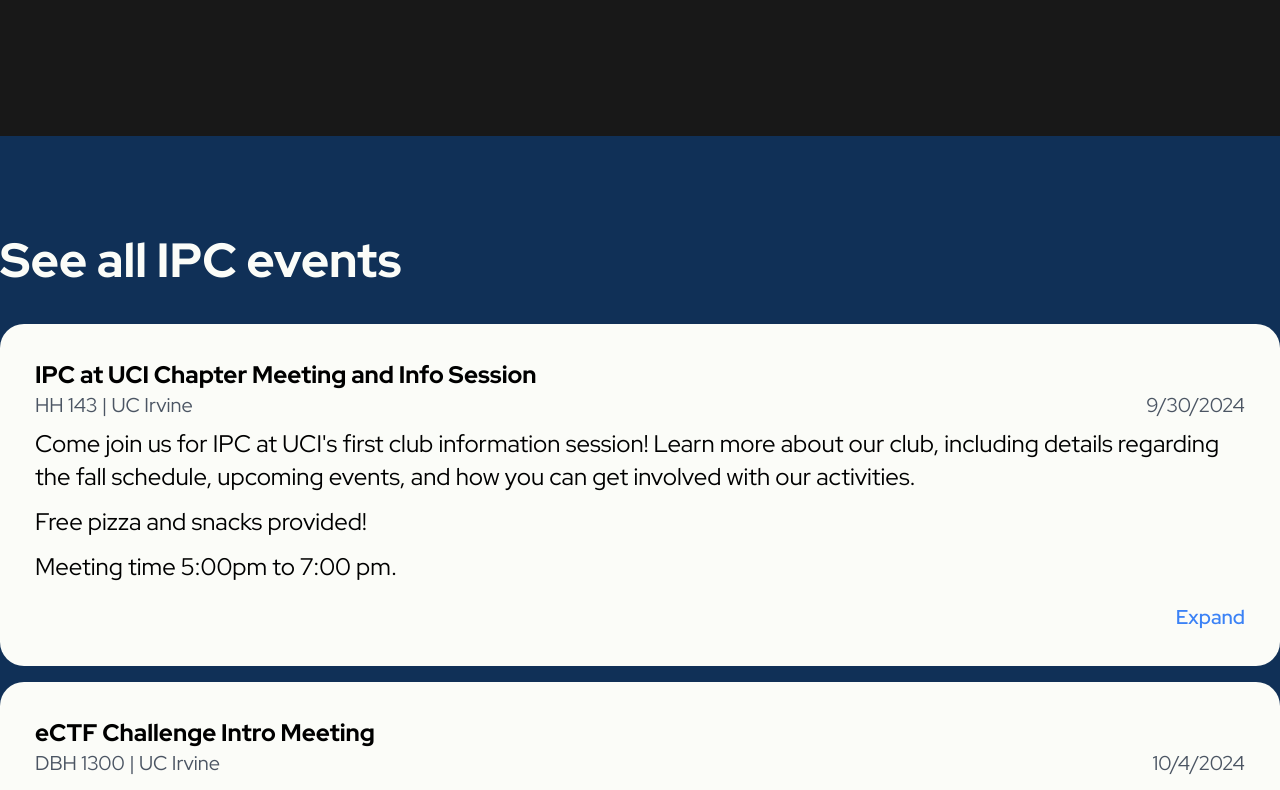
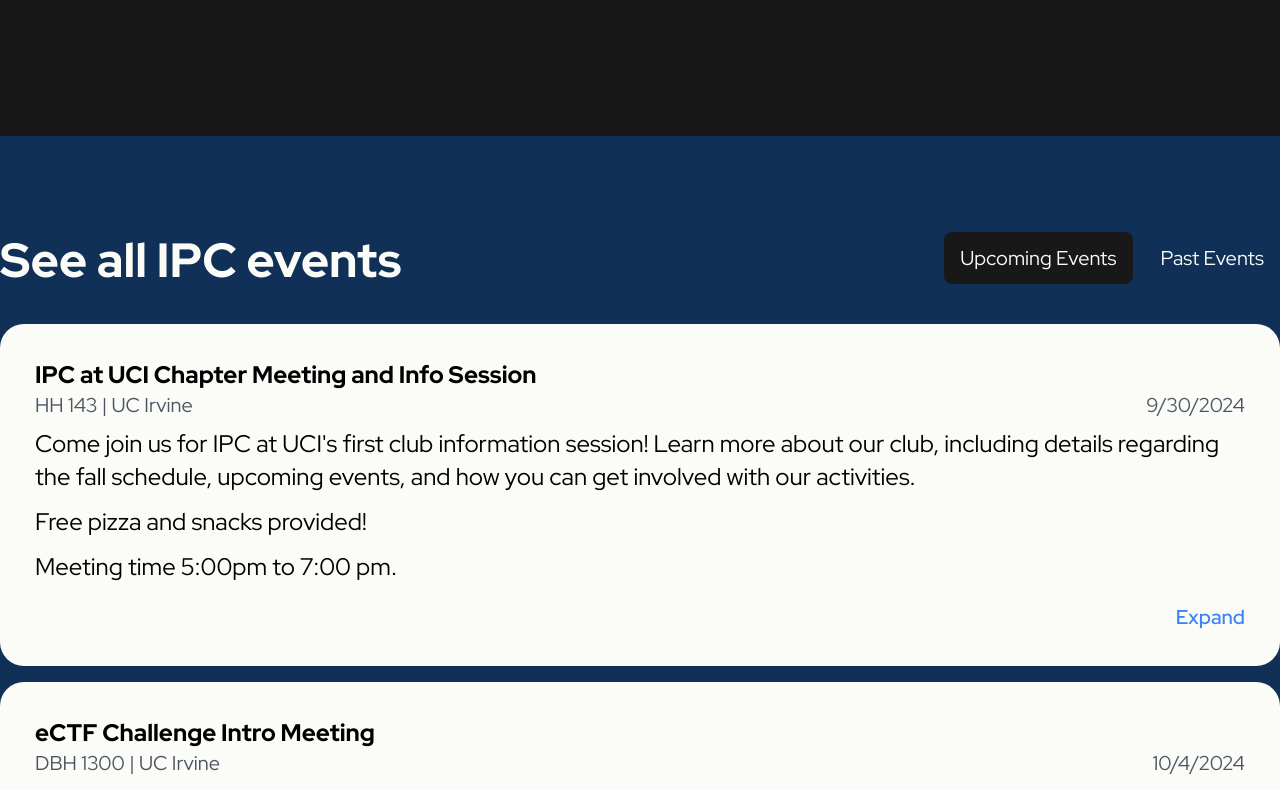
Before and after one commit to IPC-at-UCI/ipc-uci-website, a Next.js app: page /events in a window 1280 px wide. Shown: the part 920-1710 px from the top of the page. Built offline with nearby package versions, Linux system fonts and the light colour scheme.

Commit message:
Add upcoming/past events toggle

```diff
--- a/src/app/events/page.tsx
+++ b/src/app/events/page.tsx
@@ -10,11 +10,19 @@
 
 import EventThumbnail from "@/components/EventThumbnail";
 
-
 import { EVENT_DATA, EventObject } from "@/app/_data/events";
 
+export default function Page() {
+  const [upcomingVisible, setUpcomingVisible] = useState<boolean>(true);
+  const [pastVisible, setPastVisible] = useState<boolean>(false);
 
-export default function Page() {
+  const toggleUpcoming = () => {
+    setUpcomingVisible(!upcomingVisible);
+  };
+  const togglePast = () => {
+    setPastVisible(!pastVisible);
+  };
+
   const eventPassed = (date: Date) => {
     const today = new Date();
     return today > date;
@@ -29,21 +37,39 @@
             Discover Events
           </div>
           <div className="flex gap-[40px] mx-8">
-            <EventThumbnail eventData={EVENT_DATA[0]} href="#event-1"/>
-            <EventThumbnail eventData={EVENT_DATA[1]} href="#event-2"/>
-            <EventThumbnail eventData={EVENT_DATA[2]} href="#event-3"/>
+            <EventThumbnail eventData={EVENT_DATA[0]} href="#event-1" />
+            <EventThumbnail eventData={EVENT_DATA[1]} href="#event-2" />
+            <EventThumbnail eventData={EVENT_DATA[2]} href="#event-3" />
           </div>
         </div>
       </Section>
       <Section className="min-h-[1000px] bg-ipc-blue flex justify-center">
         <div className="container mx-auto mb-[100px]">
-          <div className="text-5xl font-bold text-ipc-white mt-[100px] mb-[40px]">
+          <div className="flex justify-between items-end mb-[40px] gap-[80px]">
+            <h2 className="text-5xl font-bold text-ipc-white mt-[100px]">
               See all IPC events
+            </h2>
+            <div className="flex gap-3">
+              <button
+                onClick={toggleUpcoming}
+                className={`text-ipc-white text-xl px-4 py-3 hover:bg-ipc-black duration-200 rounded-lg ${upcomingVisible && "bg-ipc-black"}`}
+              >
+                Upcoming Events
+              </button>
+              <button
+                onClick={togglePast}
+                className={`text-ipc-white text-xl px-4 py-3 hover:bg-ipc-black duration-200 rounded-lg ${pastVisible && "bg-ipc-black"}`}
+              >
+                Past Events
+              </button>
             </div>
+          </div>
+
           <div className="flex flex-col gap-4 text-xl">
             {EVENT_DATA.map((event: EventObject, key: number) => {
               const [expanded, setExpanded] = useState<boolean>(false);
 
+              if ((upcomingVisible && !eventPassed(event.date)) || (pastVisible && eventPassed(event.date))) {
                 return (
                   <div
                     id={event.id}
@@ -52,7 +78,7 @@
                     }`}
                     key={key}
                   >
-                  <div className="overflow-y-hidden h-fit" >
+                    <div className="overflow-y-hidden h-fit">
                       <div>
                         <h2 className="font-bold text-2xl">{event.title}</h2>
                       </div>
@@ -73,20 +99,25 @@
                           )
                         )}
                       </div>
-                    {expanded && <div className="flex gap-4 overflow-x-scroll mt-7">
-                      {event.images?.map((image: StaticImport, key: number) => (
+                      {expanded && (
+                        <div className="flex gap-4 overflow-x-scroll mt-7">
+                          {event.images?.map(
+                            (image: StaticImport, key: number) => (
                               <Image
                                 src={image}
                                 alt="Event image"
                                 key={key}
                                 className="w-[300px] rounded-2xl"
                               />
-                      ))}
-                    </div>}
+                            )
+                          )}
+                        </div>
+                      )}
                     </div>
 
                     <div className="flex justify-end">
-                    <button className="mt-5 text-blue-500 font-medium hover:text-blue-700 hover:underline duration-200"
+                      <button
+                        className="mt-5 text-blue-500 font-medium hover:text-blue-700 hover:underline duration-200"
                         onClick={() => {
                           setExpanded(!expanded);
                         }}
@@ -96,6 +127,7 @@
                     </div>
                   </div>
                 );
+              }
             })}
           </div>
         </div>
```
Lines whose indentation alone changed are shown as unchanged.
